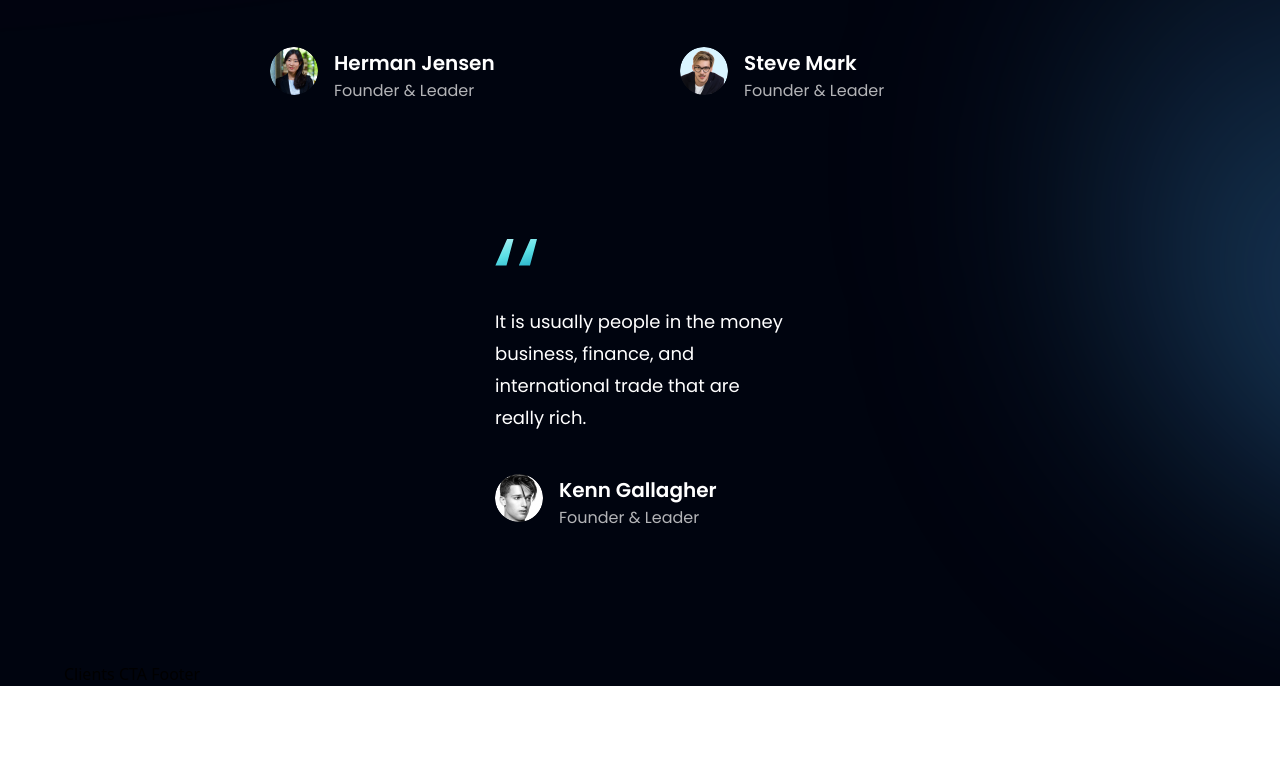
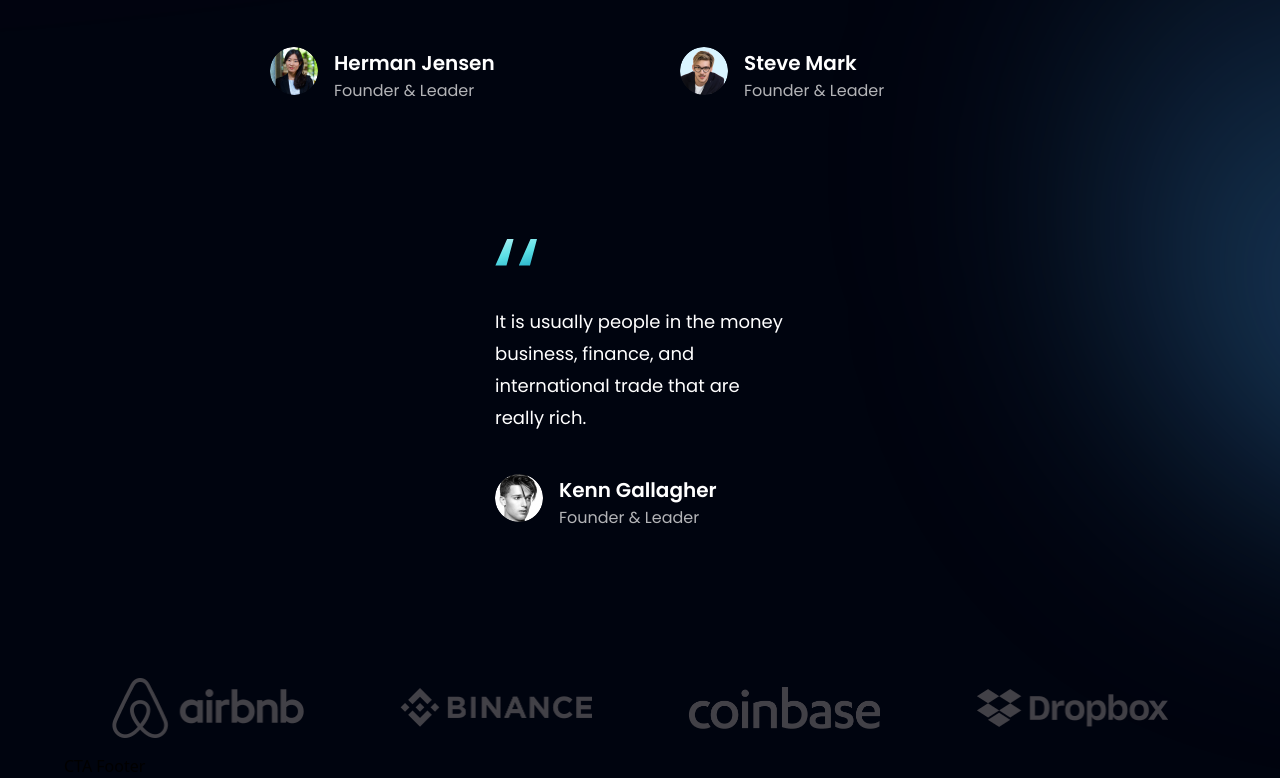
Before and after one commit to Ibrahim-Mohamed45/Hoobank-Landing-Page, a React (Vite) app: page / in a window 1280 px wide. Shown: the part 3369-4147 px from the top of the page. Before the commit the page ends 4055 px from the top, so only its background shows below. Built offline with nearby package versions, Linux system fonts and the light colour scheme.

Commit message:
Add clients

```diff
--- a/src/App.jsx
+++ b/src/App.jsx
@@ -1,5 +1,5 @@
 import styles from "./style";
-import { Navbar, Hero, Stats, Business, Billing, CardDeal, Testimonials} from "./components";
+import { Navbar, Hero, Stats, Business, Billing, CardDeal, Testimonials, Clients} from "./components";
 
 const App = () => (
     <div className="bg-primary w-full overflow-hidden">
@@ -22,7 +22,7 @@
         <Billing />
         <CardDeal />
         <Testimonials />
-        Clients
+        <Clients />
         CTA
         Footer
       </div>
--- /dev/null
+++ b/src/components/Clients.jsx
@@ -0,0 +1,24 @@
+import { clients } from "../constants";
+import styles from "../style";
+
+const Clients = () => (
+  <section className={`${styles.flexCenter} my-4`}>
+    <div className={`${styles.flexCenter} flex-wrap w-full`}>
+      {clients.map((client, i) => (
+        <div
+          key={client.id}
+          className={`flex-1 ${styles.flexCenter} sm:min-w-[192px] min-w-[120px]`}
+        >
+          {/* Client Logo */}
+          <img
+            src={client.logo}
+            alt={`client-${i + 1}`}
+            className="sm:w-[192px] w-[100px] object-contain hover:brightness-0 hover:invert transition ease-in-out duration-300"
+          />
+        </div>
+      ))}
+    </div>
+  </section>
+);
+
+export default Clients;
--- a/src/components/index.js
+++ b/src/components/index.js
@@ -5,5 +5,6 @@
 import Billing from "./Billing";
 import CardDeal from "./CardDeal";
 import Testimonials from "./Testimonials";
+import Clients from "./Clients";
 
-export { Navbar, Hero, Stats, Business, Billing, CardDeal, Testimonials };
+export { Navbar, Hero, Stats, Business, Billing, CardDeal, Testimonials, Clients };
```
